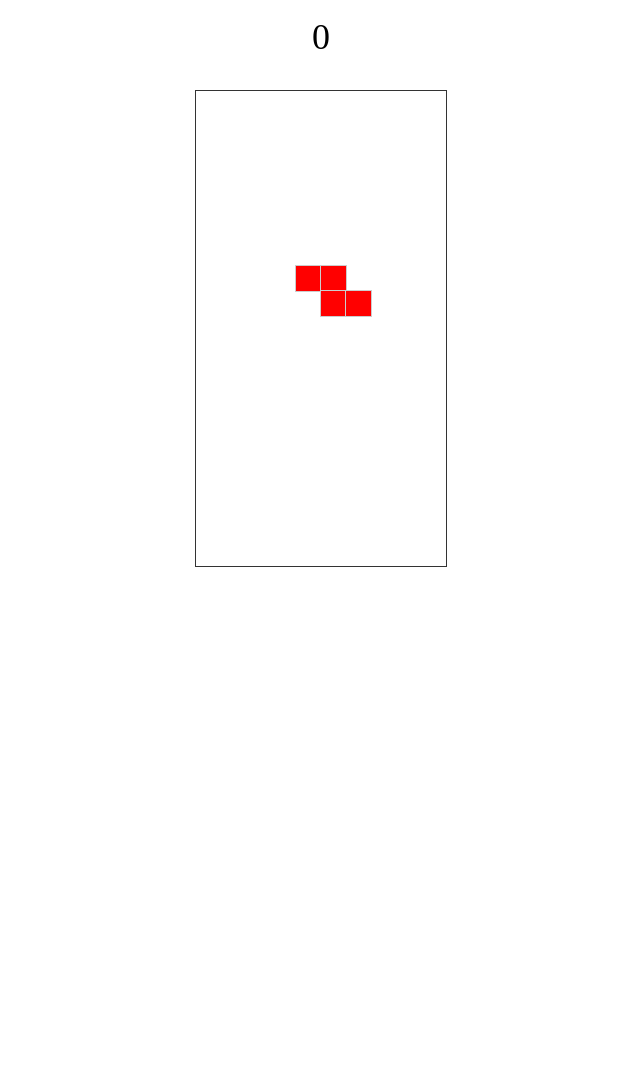
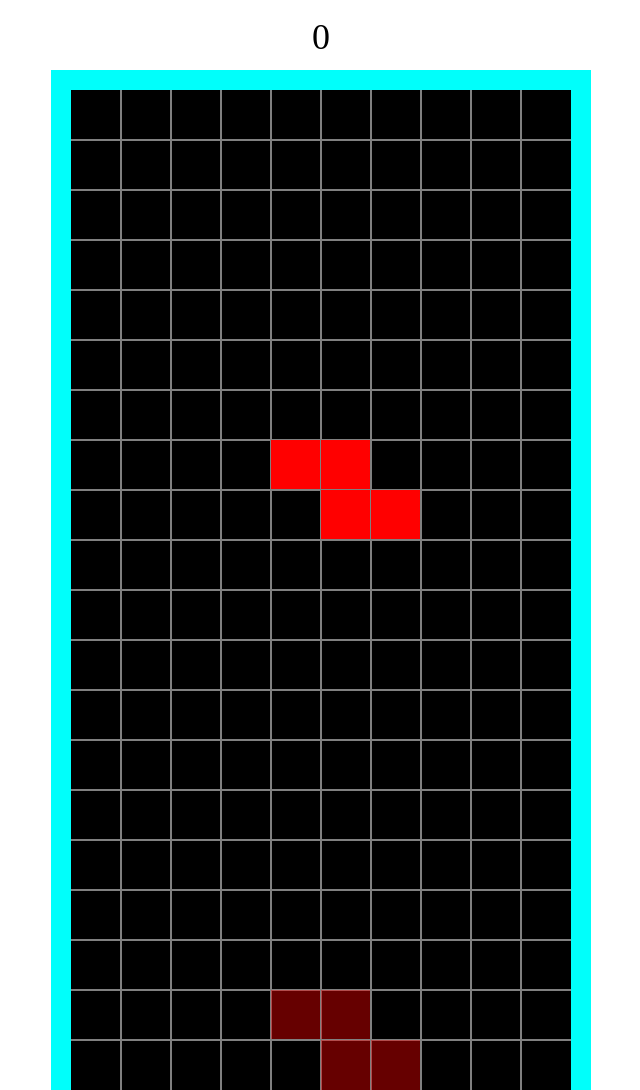
Before and after one commit to ahncho8880/Tetris, a website with bundled scripts: page index.html in a window 1280 px wide. Shown: the whole page, without its empty margins (319-959 px from the left). Before the commit the page ends 816 px from the top, so only its background shows below. Built offline with nearby package versions, Linux system fonts and the light colour scheme.

Commit message:
미리보기 추가

```diff
--- a/css/style.css
+++ b/css/style.css
@@ -1,62 +1,61 @@
-*{
+* {
   margin: 0;
   padding: 0;
 }
-ul{
+ul {
   list-style: none;
 }
-body{
+body {
   height: 100%;
   overflow: hidden;
 }
-.score{
+.score {
   text-align: center;
   font-size: 36px;
   margin-bottom: 2rem;
   margin-top: 1rem;
 }
-.playground > ul{
-    border: 1px solid #333333;
-    width: 250px;
+.playground > ul {
+  /* border: 1px solid #333333; */
+  width: 500px;
+  height: 1000px;
   margin: auto;
+  background-color: #000000;
+  outline: 20px solid #00fffb;
 }
-.playground > ul>li{
+.playground > ul > li {
   width: 100%;
-     height: 25px;
+  height: 50px;
 }
-.playground > ul>li>ul{
+.playground > ul > li > ul {
   display: flex;
 }
-.playground > ul > li > ul > li{
-    width: 25px;
-    height: 25px;
-
+.playground > ul > li > ul > li {
+  width: 50px;
+  height: 50px;
+  outline: 1px solid gray;
 }
-.Tmino{
-     outline:1px solid #cccccc;
-     background-color: #ff00b3;
+.preview {
+  background: rgba(255, 0, 0, 0.4);
 }
-.Omino{
-     outline:1px solid #cccccc;
-     background: #fbff00;
+.Tmino {
+  background: purple;
 }
-.Imino{
-     outline:1px solid #cccccc;
-     background-color: #00e5ff;
+.Omino {
+  background: yellow;
 }
-.Zmino{
-     outline:1px solid #cccccc;
-     background: #ff0000;
+.Imino {
+  background: skyblue;
 }
-.Smino{
-     outline:1px solid #cccccc;
-     background-color: #00fe48;
+.Zmino {
+  background: red;
 }
-.Jmino{
-     outline:1px solid #cccccc;
-     background: #0400ff;
+.Smino {
+  background: greenyellow;
 }
-.Lmino{
-     outline:1px solid #cccccc;
-     background-color: #fe8c00;
+.Jmino {
+  background: blue;
 }
+.Lmino {
+  background: orange;
+}
--- a/js/blocks.js
+++ b/js/blocks.js
@@ -1,45 +1,185 @@
 const BLOCKS = {
-    Tmino:[
-        [[2,1],[0,1],[1,0],[1,1]],
-        [[2,1],[1,2],[1,0],[1,1]],
-        [[2,1],[0,1],[1,2],[1,1]],
-        [[1,2],[0,1],[1,0],[1,1]],
+  Tmino: [
+    [
+      [1, 1],
+      [0, 1],
+      [2, 1],
+      [1, 0],
     ],
-    Omino:[
-        [[0,0],[0,1],[1,0],[1,1]],
-        [[0,0],[0,1],[1,0],[1,1]],
-        [[0,0],[0,1],[1,0],[1,1]],
-        [[0,0],[0,1],[1,0],[1,1]],
+    [
+      [1, 2],
+      [2, 1],
+      [1, 1],
+      [1, 0],
     ],
-    Imino:[
-        [[1,0],[1,1],[1,2],[1,3]],
-        [[0,1],[1,1],[2,1],[3,1]],
-        [[2,0],[2,1],[2,2],[2,3]],
-        [[0,1],[1,1],[2,1],[3,1]],
+    [
+      [1, 2],
+      [0, 1],
+      [2, 1],
+      [1, 1],
     ],
-    Zmino:[
-        [[1,0],[2,0],[2,1],[3,1]],
-        [[2,0],[1,1],[2,1],[1,2]],
-        [[1,0],[2,0],[2,1],[3,1]],
-        [[2,0],[1,1],[2,1],[1,2]],
+    [
+      [1, 2],
+      [0, 1],
+      [1, 0],
+      [1, 1],
     ],
-    Smino:[
-        [[1,0],[0,1],[1,1],[2,0]],
-        [[0,0],[0,1],[1,1],[1,2]],
-        [[1,0],[0,1],[1,1],[2,0]],
-        [[0,0],[0,1],[1,2],[1,1]],
+  ],
+  Omino: [
+    [
+      [1, 1],
+      [0, 1],
+      [1, 0],
+      [0, 0],
     ],
-    Jmino:[
-        [[1,2],[0,2],[1,0],[1,1]],
-        [[0,0],[0,1],[1,1],[2,1]],
-        [[0,0],[0,1],[1,0],[0,2]],
-        [[0,1],[1,1],[2,2],[2,1]],
+    [
+      [1, 1],
+      [0, 1],
+      [1, 0],
+      [0, 0],
     ],
-    Lmino:[
-        [[1,2],[2,2],[1,0],[1,1]],
-        [[0,2],[0,1],[1,1],[2,1]],
-        [[0,0],[1,2],[1,0],[1,1]],
-        [[2,0],[0,1],[2,1],[1,1]],
+    [
+      [1, 1],
+      [0, 1],
+      [1, 0],
+      [0, 0],
     ],
+    [
+      [1, 1],
+      [0, 1],
+      [1, 0],
+      [0, 0],
+    ],
+  ],
+  Imino: [
+    [
+      [1, 3],
+      [1, 2],
+      [1, 1],
+      [1, 0],
+    ],
+    [
+      [0, 1],
+      [1, 1],
+      [2, 1],
+      [3, 1],
+    ],
+    [
+      [2, 3],
+      [2, 2],
+      [2, 1],
+      [2, 0],
+    ],
+    [
+      [0, 1],
+      [1, 1],
+      [2, 1],
+      [3, 1],
+    ],
+  ],
+  Zmino: [
+    [
+      [1, 0],
+      [2, 0],
+      [2, 1],
+      [3, 1],
+    ],
+    [
+      [2, 0],
+      [1, 1],
+      [2, 1],
+      [1, 2],
+    ],
+    [
+      [1, 0],
+      [2, 0],
+      [2, 1],
+      [3, 1],
+    ],
+    [
+      [2, 0],
+      [1, 1],
+      [2, 1],
+      [1, 2],
+    ],
+  ],
+  Smino: [
+    [
+      [1, 0],
+      [0, 1],
+      [1, 1],
+      [2, 0],
+    ],
+    [
+      [0, 0],
+      [0, 1],
+      [1, 1],
+      [1, 2],
+    ],
+    [
+      [1, 0],
+      [0, 1],
+      [1, 1],
+      [2, 0],
+    ],
+    [
+      [0, 0],
+      [0, 1],
+      [1, 2],
+      [1, 1],
+    ],
+  ],
+  Jmino: [
+    [
+      [1, 2],
+      [0, 2],
+      [1, 0],
+      [1, 1],
+    ],
+    [
+      [0, 0],
+      [0, 1],
+      [1, 1],
+      [2, 1],
+    ],
+    [
+      [0, 0],
+      [0, 1],
+      [1, 0],
+      [0, 2],
+    ],
+    [
+      [0, 1],
+      [1, 1],
+      [2, 2],
+      [2, 1],
+    ],
+  ],
+  Lmino: [
+    [
+      [1, 2],
+      [2, 2],
+      [1, 0],
+      [1, 1],
+    ],
+    [
+      [0, 2],
+      [0, 1],
+      [1, 1],
+      [2, 1],
+    ],
+    [
+      [0, 0],
+      [1, 2],
+      [1, 0],
+      [1, 1],
+    ],
+    [
+      [2, 0],
+      [0, 1],
+      [2, 1],
+      [1, 1],
+    ],
+  ],
 };
 export default BLOCKS;
--- a/js/tetris.js
+++ b/js/tetris.js
@@ -1,17 +1,17 @@
-import BLOCKS from "./blocks.js";
+import BLOCKS from './blocks.js';
 
-const playground = document.querySelector(".playground>ul");
-const GAME_ROWS = 19;
+const playground = document.querySelector('.playground>ul');
+const GAME_ROWS = 20;
 const GAME_COLS = 10;
-let totalScore = document.getElementsByClassName("score");
+let totalScore = document.getElementsByClassName('score');
 let score = 0;
 let duration = 1000;
 let downInterval;
 let tempMovingItem;
-let moveType = "top";
-
+let moveType = 'top';
+let downRow = GAME_ROWS;
 const movingItem = {
-    type: "",
+  type: 'Imino',
   direction: 0,
   top: 0,
   left: 3,
@@ -19,136 +19,194 @@ const movingItem = {
 
 init();
 
-function init(){
+function init() {
   totalScore[0].textContent = 0;
-    tempMovingItem = {...movingItem};
-    for(let i=0;i<GAME_ROWS;i++){
+  tempMovingItem = { ...movingItem };
+  for (let i = 0; i < GAME_ROWS; i++) {
     prependNewLine();
   }
   generateNewBlock();
 }
-function randomBlock(){
+function randomBlock() {
   const blockArray = Object.entries(BLOCKS);
   const randomIndex = Math.floor(Math.random() * 7);
   movingItem.type = blockArray[randomIndex][0];
 }
-function prependNewLine(){
-        const li = document.createElement("li");
-        const ul = document.createElement("ul");
-        for(let j=0;j<GAME_COLS;j++){
-            const matrix = document.createElement("li");
+function prependNewLine() {
+  const li = document.createElement('li');
+  const ul = document.createElement('ul');
+  for (let j = 0; j < GAME_COLS; j++) {
+    const matrix = document.createElement('li');
     ul.prepend(matrix);
   }
   li.prepend(ul);
   playground.prepend(li);
 }
-function renderBlocks(){
-    const {type, direction,top, left} = tempMovingItem;
-    const movingBlocks = document.querySelectorAll(".moving");
-    movingBlocks.forEach(moving=>{
-        moving.classList.remove(type,"moving");
+function renderBlocks() {
+  const { type, direction, top, left } = tempMovingItem;
+  const movingBlocks = document.querySelectorAll('.moving');
+  const movingPreBlocks = document.querySelectorAll('.preview');
+  downRow = GAME_ROWS;
+  movingBlocks.forEach((moving) => {
+    moving.classList.remove(type, 'moving');
   });
-    BLOCKS[type][direction].some(block=>{
-        const x=block[0]+left;
-        const y=block[1]+top;
-        const target = playground.childNodes[y] ? playground.childNodes[y].childNodes[0].childNodes[x] : null;
+  movingPreBlocks.forEach((preview) => {
+    preview.classList.remove(type, 'preview');
+  });
+  BLOCKS[type][direction].some((block) => {
+    const x = block[0] + left;
+    const y = block[1] + top;
+    const target = playground.childNodes[y]
+      ? playground.childNodes[y].childNodes[0].childNodes[x]
+      : null;
     const isAvailable = checkMove(target);
-        if(isAvailable){
-            target.classList.add(type, "moving");
-        }else{
+    if (isAvailable) {
+      target.classList.add(type, 'moving');
+      setDownRow(x, y);
+    } else if (!target) {
       tempMovingItem = { ...movingItem };
-            setTimeout(()=>{
+      setTimeout(() => {
         renderBlocks();
-                if(moveType==="top"){
+      }, 0);
+    } else {
+      tempMovingItem = { ...movingItem };
+      setTimeout(() => {
+        renderBlocks();
+        if (moveType === 'top') {
           seizeBlock();
         }
-            },0)
+      }, 0);
       return true;
     }
   });
   movingItem.left = left;
   movingItem.top = top;
   movingItem.direction = direction;
+  BLOCKS[type][direction].some((block) => {
+    const x = block[0] + left;
+    const y = block[1] + top;
+    const preTarget = playground.childNodes[y + downRow]
+      ? playground.childNodes[y + downRow].childNodes[0].childNodes[x]
+      : null;
+    const isViewAvailable = checkMove(preTarget);
+    if (isViewAvailable) {
+      const preview =
+        playground.childNodes[y + downRow].childNodes[0].childNodes[x];
+      preview.classList.add('preview');
     }
-function seizeBlock(){
-    const movingBlocks = document.querySelectorAll(".moving");
-    movingBlocks.forEach(moving => {
-        moving.classList.remove("moving");
-        moving.classList.add("seized");
+  });
+}
+function setDownRow(x, y) {
+  let tmp = 0;
+  let isTop = true;
+  for (let i = 0; i < GAME_ROWS; i++) {
+    if (
+      isTop &&
+      playground.childNodes[y + i] &&
+      !playground.childNodes[y + i].childNodes[0].childNodes[
+        x
+      ].classList.contains('seized')
+    ) {
+      tmp = i;
+    } else {
+      isTop = false;
+    }
+  }
+  downRow = downRow > tmp ? tmp : downRow;
+}
+function seizeBlock() {
+  const movingBlocks = document.querySelectorAll('.moving');
+  const movingPreBlocks = document.querySelectorAll('.preview');
+  movingPreBlocks.forEach((preview) => {
+    preview.classList.remove('preview');
+  });
+  movingBlocks.forEach((moving) => {
+    moving.classList.remove('moving');
+    moving.classList.add('seized');
   });
   checkLine();
   generateNewBlock();
 }
-function checkLine(){
+function checkLine() {
   const childNodes = playground.childNodes;
-    childNodes.forEach(child=>{
-        let lines =0;
+  childNodes.forEach((child) => {
     let matched = true;
-        child.children[0].childNodes.forEach(li=>{
-            if(!li.classList.contains("seized")){
+    child.children[0].childNodes.forEach((li) => {
+      if (!li.classList.contains('seized')) {
         matched = false;
       }
     });
-                if(matched){
+    if (matched) {
       child.remove();
       prependNewLine();
-                    score+=10;
+      score += 10;
+      duration -= 10;
+      console.log(duration);
     }
+
     totalScore[0].textContent = score;
-    })
+  });
 }
-function generateNewBlock(){
+function generateNewBlock() {
   clearInterval(downInterval);
-    downInterval = setInterval(()=>{
-        moveType = "top";
-        moveBlock("top",1);
-    },duration);
-
+  downInterval = setInterval(() => {
+    moveType = 'top';
+    moveBlock('top', 1);
+  }, duration);
+  checkLine();
   randomBlock();
-    movingItem.direction =0;
+  movingItem.direction = 0;
   movingItem.left = 3;
-    movingItem.top =0;
+  movingItem.top = 0;
   tempMovingItem = { ...movingItem };
   renderBlocks();
 }
-function checkMove(target){
-    if(!target || target.classList.contains("seized"))
-        return false;
+function checkMove(target) {
+  if (!target || target.classList.contains('seized')) return false;
   return true;
 }
-function moveBlock(moveType, amount){
+function moveBlock(moveType, amount) {
   tempMovingItem[moveType] += amount;
   renderBlocks();
 }
-function changeDirection(amount){
-    tempMovingItem["direction"] = tempMovingItem["direction"] === 3 ? 0 : tempMovingItem["direction"]+1;
+function changeDirection() {
+  tempMovingItem['direction'] =
+    tempMovingItem['direction'] === 3 ? 0 : tempMovingItem['direction'] + 1;
   renderBlocks();
 }
-function dropBlock(){
-    clearInterval(downInterval);
-    downInterval = setInterval(()=>{
-        moveBlock("top",1);
-    },10);
+function dropBlock() {
+  const { type } = tempMovingItem;
+  const movingBlocks = document.querySelectorAll('.moving');
+  const movingPreBlocks = document.querySelectorAll('.preview');
+  movingBlocks.forEach((moving) => {
+    moving.classList.remove(type, 'moving');
+  });
+  movingPreBlocks.forEach((preview) => {
+    preview.classList.remove('preview');
+    preview.classList.add(type, 'seized');
+  });
+  tempMovingItem[moveType] += downRow;
+  generateNewBlock();
 }
-document.addEventListener("keydown", e=>{
-    switch(e.keyCode){
+document.addEventListener('keydown', (e) => {
+  switch (e.keyCode) {
     case 37:
-            moveType = "left";
-            moveBlock(moveType,-1);
+      moveType = 'left';
+      moveBlock(moveType, -1);
       break;
     case 38:
       changeDirection();
       break;
     case 39:
-            moveType = "left";
-            moveBlock(moveType,1);
+      moveType = 'left';
+      moveBlock(moveType, 1);
       break;
     case 40:
-            moveType = "top";
-            moveBlock(moveType,1);
+      moveType = 'top';
+      moveBlock(moveType, 1);
       break;
     case 32:
-            moveType = "top";
+      moveType = 'top';
       dropBlock();
       break;
     default:
```
Also changed, not shown: index.html (+1 -1 lines), package.json (added, +30 -0 lines), .eslintrc.json (added), 2 other files. Lines whose indentation alone changed are shown as unchanged.
